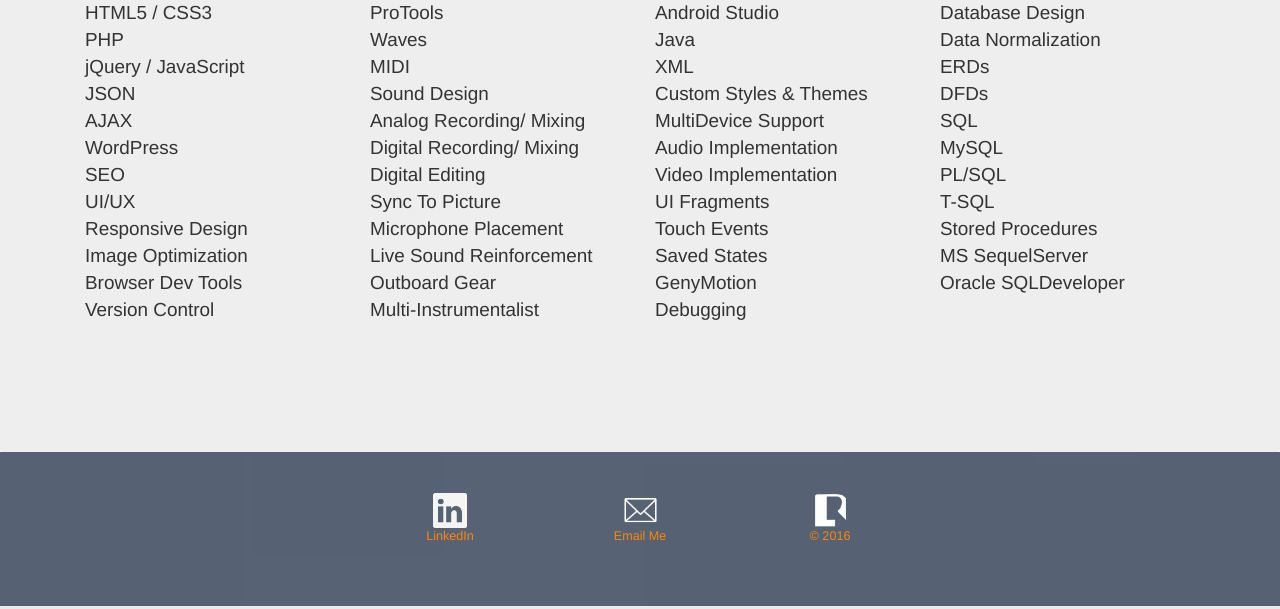
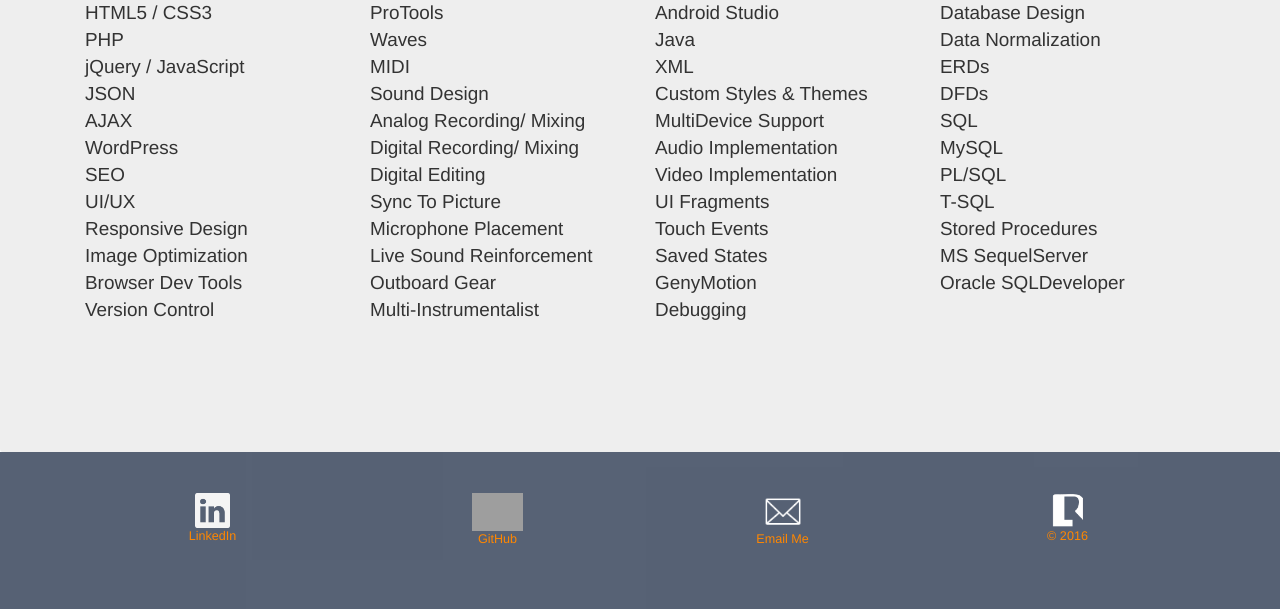
Before and after one commit to LeReiver/portfolio, a PHP site: page / in a window 1280 px wide. Shown: the part 1273-1882 px from the top of the page. Run offline with PHP 8.4, Linux system fonts and the light colour scheme; grey boxes are pictures that could not be loaded.

Commit message:
Added GitHub icon link to footer. Adjusted columns for grid manipulation.

```diff
--- a/footer.php
+++ b/footer.php
@@ -10,32 +10,30 @@
         <div class="container">
             <div class="col-md-12"></div>
             <div class="row">
-                <div class="col-md-3">
-                    <div class="footer-item">
-                    </div>
-                </div>
-                <div class="col-md-2">
+                <div class="col-lg-3 col-md-6 col-xs-6">
                     <div class="footer-item">
                         <a href="https://www.linkedin.com/in/mreiver" target="_blank"><img id="footer-linkedIn" src="includes/images/linkedIn_w.png" alt="To my LinkedIn"></a>
                         <div>LinkedIn</div>
                     </div>
                 </div>
-                <div class="col-md-2">
+                <div class="col-lg-3 col-md-6 col-sm-6  col-xs-6">
+                    <div class="footer-item">
+                        <a href="https://github.com/LeReiver" target="_blank"><img id="footer-github" src="includes/images/github_wht.png" alt="To my GitHub"></a>
+                        <div>GitHub</div>
+                    </div>
+                </div>
+                <div class="col-lg-3 col-md-6 col-xs-6">
                     <div class="footer-item">
                         <a href="mailto:info@lereiver.com"><img id="footer-email" src="includes/images/mail_w.png" alt="Email me"></a>
                         <div>Email Me</div>
                     </div>
                 </div>
-                <div class="col-md-2">
+                <div class="col-lg-3 col-md-6 col-xs-6">
                     <div class="footer-item">
                         <a href="http://lereiver.com/"><img id="footer-loc" src="includes/img/my_logo2_w.png" alt="Logo image link back to home page"></a>
                         <div>&copy; 2016</div>
                     </div>
                 </div>
-                <div class="col-md-3">
-                    <div class="footer-item">
-                    </div>
-                </div>
             </div>
         </div>
     </div>
--- a/includes/styles/portfolio.css.php
+++ b/includes/styles/portfolio.css.php
@@ -405,11 +405,15 @@ h1 {
     height: 35px;
 }
 .section.footer #footer-email {
-    height: 35px;
+    height: 38px;
 }
 .section.footer #footer-linkedIn {
     height: 35px;
 }
+.section.footer #footer-github {
+    height: 38px;
+}
+
 .section.footer .footer-item {
     margin-bottom: 20px;
 }
@@ -926,15 +930,6 @@ a.button:hover {
         width: 250px;
         height: 250px;
     }
-    .section.footer #footer-loc {
-        height: 25px;
-    }
-    .section.footer #footer-email {
-        height: 25px;
-    }
-    .section.footer #footer-linkedIn {
-        height: 25px;
-    }
     .section.footer  {
         padding: 3em;
     }
@@ -1271,7 +1266,7 @@ a.button:hover {
         margin-left: 42%;
     }
     .col-md-6 {
-        margin: 0 -1em 0 2em;
+/*        margin: 0 -1em 0 2em;*/
     }
     .down {
         margin-left: 41%;
@@ -1477,18 +1472,17 @@ a.button:hover {
     #network .button {
         padding: 13px 20px;
     }
-/*    .white-section .section-header h2 {*/
-/*        font-size: 6vw;*/
-/*        margin-top: -1em;*/
-/*    }*/
     .section.footer #footer-loc {
-        height: 25px;
+        height: 30px;
     }
     .section.footer #footer-email {
-        height: 25px;
+        height: 30px;
     }
     .section.footer #footer-linkedIn {
-        height: 25px;
+        height: 30px;
+    }
+    .section.footer #footer-github {
+        height: 30px;
     }
     .section.footer  {
         margin-bottom: 0;
```
